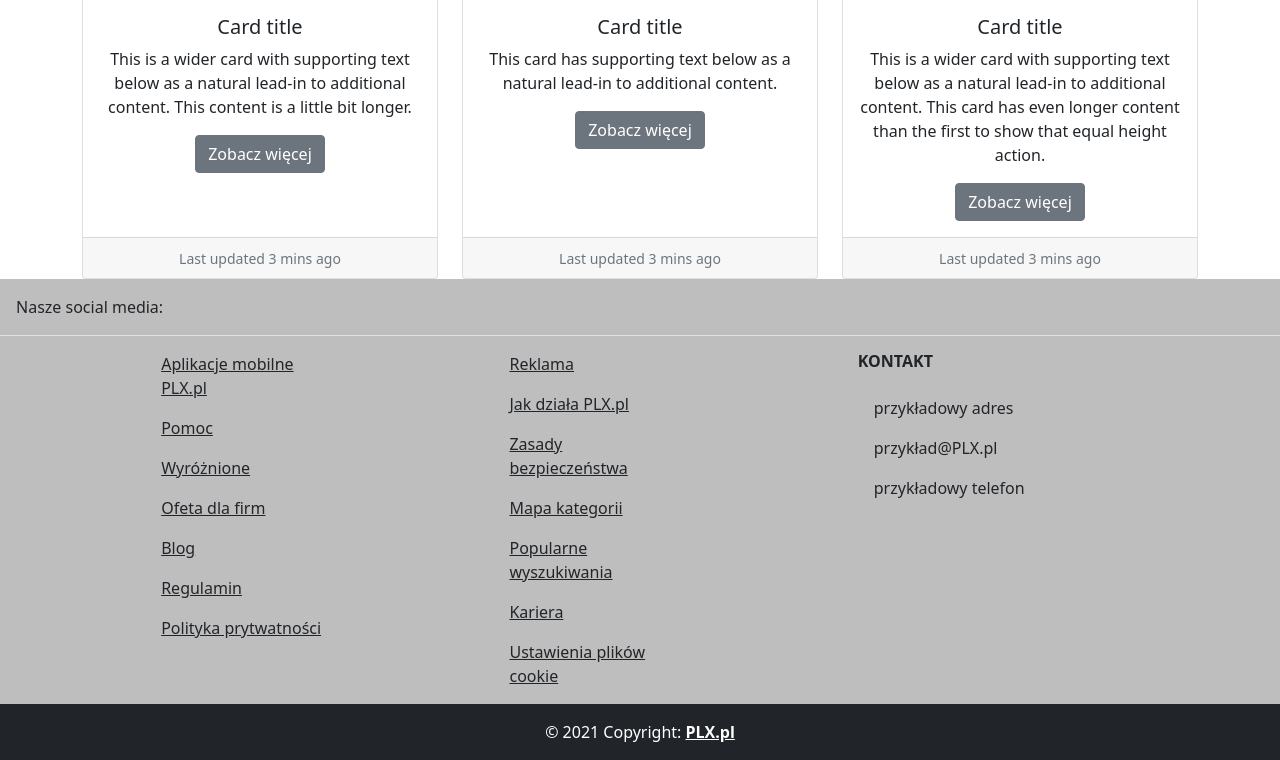
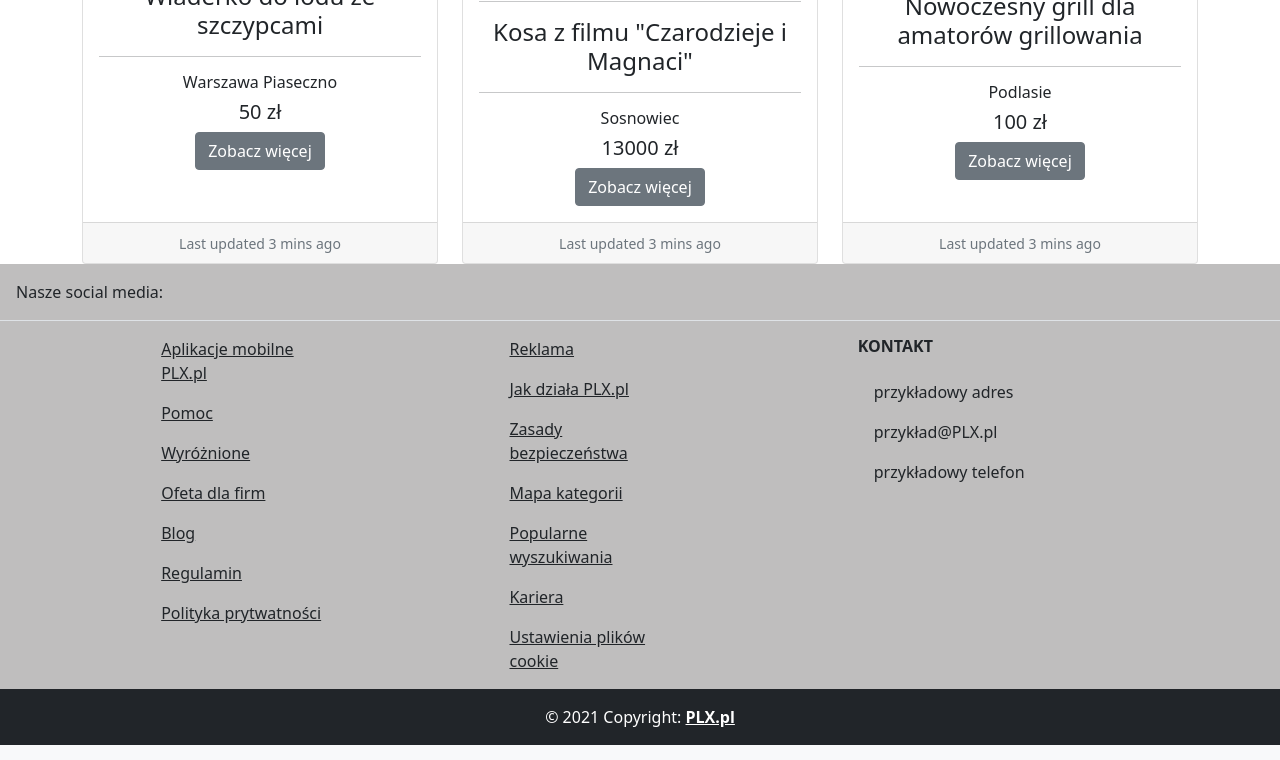
Before and after one commit to klisiubb/IO_Project, a Node server app: page / in a window 1280 px wide. Shown: the part 971-1731 px from the top of the page. Run offline with Node 20, Linux system fonts and the light colour scheme; some libraries are stand-ins or nearby versions.

Commit message:
ADD ogłoszenia promowane

```diff
--- a/views/partials/ogloszenia_main.ejs
+++ b/views/partials/ogloszenia_main.ejs
@@ -4,10 +4,13 @@
         <div class="row row-cols-1 row-cols-md-3 g-4">
             <div class="col">
               <div class="card h-100">
-                <img src="..." class="card-img-top" alt="...">
+                <img src="przedmiot.png" class="card-img-top" alt="">
                 <div class="card-body">
-                  <h5 class="card-title">Card title</h5>
-                  <p class="card-text">This is a wider card with supporting text below as a natural lead-in to additional content. This content is a little bit longer.</p>
+                  <hr></hr>
+                  <p class="card-text"><h4>Wiaderko do lodu ze szczypcami</p></h4>
+                  <hr></hr>
+                  <h6>Warszawa Piaseczno</h6>
+                  <h5 class="ms-auto">50 zł</h5>
                   <a href="#" class="btn btn-secondary">Zobacz więcej</a>
                 </div>
                 <div class="card-footer">
@@ -17,10 +20,13 @@
             </div>
             <div class="col">
               <div class="card h-100">
-                <img src="..." class="card-img-top" alt="...">
+                <img src="przedmiot1.png" class="card-img-top" alt="">
                 <div class="card-body">
-                  <h5 class="card-title">Card title</h5>
-                  <p class="card-text">This card has supporting text below as a natural lead-in to additional content.</p>
+                  <hr></hr>
+                  <p class="card-text"><h4>Kosa z filmu "Czarodzieje i Magnaci"</p></h4>
+                  <hr></hr>
+                  <h6>Sosnowiec</h6>
+                  <h5 class="ms-auto">13000 zł</h5>
                   <a href="#" class="btn btn-secondary">Zobacz więcej</a>
                 </div>
                 <div class="card-footer">
@@ -30,10 +36,14 @@
             </div>
             <div class="col">
               <div class="card h-100">
-                <img src="..." class="card-img-top" alt="...">
+                <img src="przedmiot2.png" class="card-img-top" alt="">
                 <div class="card-body">
-                  <h5 class="card-title">Card title</h5>
-                  <p class="card-text">This is a wider card with supporting text below as a natural lead-in to additional content. This card has even longer content than the first to show that equal height action.</p>
+                  <hr></hr>
+                  <p class="card-text"><h4>Nowoczesny grill dla amatorów grillowania</p></h4>
+                  <hr></hr>
+                  <h6>Podlasie</h6>
+                  <h5 class="ms-auto">100 zł</h5>
+
                   <a href="#" class="btn btn-secondary">Zobacz więcej</a>
                 </div>
                 <div class="card-footer">
```
Also changed, not shown: public/przedmiot.png (added), public/przedmiot1.png (added), public/przedmiot2.png (added).
